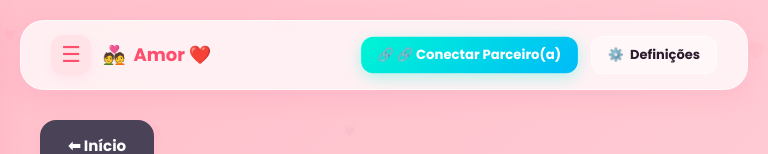
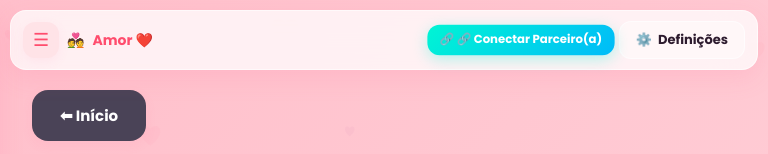
Before and after one commit to Canito6/Amor, a React (Vite) app in the folder frontend/: page /estatisticas in a window 768 px wide. Shown: the top 154 px of the page. Built offline with nearby package versions, Linux system fonts and the light colour scheme; no server answers; sample sign-in values are in the browser's storage.

Commit message:
fix(auth/ui): suporte para login por username/email case-insensitive e melhorias de layout mobile no frontend

```diff
--- a/frontend/src/components/dashboard/widgets/WelcomeBanner.jsx
+++ b/frontend/src/components/dashboard/widgets/WelcomeBanner.jsx
@@ -24,8 +24,44 @@ export default function WelcomeBanner({ nome, relationshipDate, language, t, onC
         boxShadow: 'var(--shadow-md)'
       }}
     >
-      {/* Integrated Action Controls (Top Right) */}
-      <div style={{ position: 'absolute', top: '20px', right: '20px', display: 'flex', gap: '8px', zIndex: 10 }}>
+      {/* Header Row with Badge & Action Buttons in Flexbox */}
+      <div
+        className="welcome-banner-header"
+        style={{
+          display: 'flex',
+          justifyContent: 'space-between',
+          alignItems: 'center',
+          flexWrap: 'wrap',
+          gap: '12px',
+          marginBottom: '14px',
+          position: 'relative',
+          zIndex: 10,
+          width: '100%'
+        }}
+      >
+        {/* Decorative Badge */}
+        <div
+          style={{
+            display: 'inline-flex',
+            alignItems: 'center',
+            gap: '6px',
+            padding: '6px 14px',
+            borderRadius: '20px',
+            background: 'rgba(255, 255, 255, 0.75)',
+            border: '1px solid rgba(255, 107, 157, 0.25)',
+            fontSize: '12px',
+            fontWeight: '700',
+            color: 'var(--primary-color)',
+            width: 'fit-content',
+            boxShadow: 'var(--shadow-sm)'
+          }}
+        >
+          <span className="pulse-heart">💖</span>
+          <span>{language === 'pt' ? 'O Nosso Cantinho de Amor' : 'Our Love Sanctuary'}</span>
+        </div>
+
+        {/* Integrated Action Controls (Flexbox side by side) */}
+        <div className="welcome-banner-actions" style={{ display: 'flex', alignItems: 'center', gap: '8px', flexWrap: 'wrap' }}>
           {!isEditingLayout && onCustomiseLayout && (
             <button
               onClick={onCustomiseLayout}
@@ -40,7 +76,8 @@ export default function WelcomeBanner({ nome, relationshipDate, language, t, onC
                 color: 'var(--primary-color)',
                 cursor: 'pointer',
                 boxShadow: 'var(--shadow-sm)',
-              transition: 'var(--transition-smooth)'
+                transition: 'var(--transition-smooth)',
+                whiteSpace: 'nowrap'
               }}
             >
               🛠️ {language === 'pt' ? 'Customizar Painel' : 'Customize Layout'}
@@ -60,34 +97,14 @@ export default function WelcomeBanner({ nome, relationshipDate, language, t, onC
                 color: 'var(--text-main)',
                 cursor: 'pointer',
                 boxShadow: 'var(--shadow-sm)',
-              transition: 'var(--transition-smooth)'
+                transition: 'var(--transition-smooth)',
+                whiteSpace: 'nowrap'
               }}
             >
-            ✏️ {language === 'pt' ? 'Editar Casal' : 'Edit Couple'}
+              ✏️ {language === 'pt' ? 'Editar' : 'Edit'}
             </button>
           )}
         </div>
-
-      {/* Decorative Badge */}
-      <div
-        style={{
-          display: 'inline-flex',
-          alignItems: 'center',
-          gap: '6px',
-          padding: '6px 14px',
-          borderRadius: '20px',
-          background: 'rgba(255, 255, 255, 0.75)',
-          border: '1px solid rgba(255, 107, 157, 0.25)',
-          fontSize: '12px',
-          fontWeight: '700',
-          color: 'var(--primary-color)',
-          width: 'fit-content',
-          marginBottom: '14px',
-          boxShadow: 'var(--shadow-sm)'
-        }}
-      >
-        <span className="pulse-heart">💖</span>
-        <span>{language === 'pt' ? 'O Nosso Cantinho de Amor' : 'Our Love Sanctuary'}</span>
       </div>
 
       {/* Premium background SVG illustration of intersecting hearts & stars */}
--- a/frontend/src/components/layout/MainLayout.css
+++ b/frontend/src/components/layout/MainLayout.css
@@ -46,12 +46,14 @@
   right: 20px;
   height: 70px;
   z-index: 90;
-  padding: 0 30px;
+  padding: 0 24px;
   display: flex;
   align-items: center;
   border-radius: 20px;
   box-shadow: 0 10px 30px rgba(0, 0, 0, 0.04);
   transition: var(--transition-smooth);
+  box-sizing: border-box;
+  max-width: 100%;
 }
 
 .layout-sidebar .global-topbar {
@@ -63,6 +65,8 @@
   display: flex;
   justify-content: space-between;
   align-items: center;
+  gap: 12px;
+  box-sizing: border-box;
 }
 
 .topbar-names {
@@ -84,14 +88,14 @@
 .topbar-actions {
   display: flex;
   align-items: center;
-  gap: 15px;
+  gap: 12px;
 }
 
 .btn-connect {
   background: linear-gradient(135deg, #00f5d4 0%, #00bbf9 100%);
   color: white;
   border: none;
-  padding: 8px 16px;
+  padding: 8px 14px;
   border-radius: 12px;
   font-weight: 700;
   font-family: var(--font-title);
@@ -100,6 +104,13 @@
   box-shadow: 0 4px 15px rgba(0, 245, 212, 0.3);
   animation: pulseGlow 2s infinite;
   transition: var(--transition-smooth);
+  display: inline-flex;
+  align-items: center;
+  justify-content: center;
+  gap: 6px;
+  line-height: 1.2;
+  white-space: nowrap;
+  box-sizing: border-box;
 }
 
 .btn-connect:hover {
@@ -164,12 +175,88 @@
 /* Responsividade de layout para ecrãs pequenos / mobile */
 @media (max-width: 1024px) {
   .layout-sidebar .layout-content-wrapper {
-    padding-left: 20px;
-    padding-right: 20px;
+    padding-left: 16px;
+    padding-right: 16px;
   }
 
   .layout-sidebar .global-topbar {
-    left: 20px;
+    left: 16px;
+    right: 16px;
+  }
+}
+
+@media (max-width: 768px) {
+  .layout-sidebar .layout-content-wrapper,
+  .layout-stacked .layout-content-wrapper {
+    padding-top: 80px;
+    padding-left: 12px;
+    padding-right: 12px;
+  }
+
+  .global-topbar,
+  .layout-sidebar .global-topbar {
+    top: 10px;
+    left: 10px;
+    right: 10px;
+    height: 60px;
+    padding: 0 12px;
+    border-radius: 16px;
+  }
+
+  .topbar-container {
+    display: flex;
+    justify-content: space-between;
+    align-items: center;
+    gap: 8px;
+    width: 100%;
+  }
+
+  .topbar-left {
+    gap: 8px !important;
+    min-width: 0;
+    flex-shrink: 1;
+  }
+
+  .topbar-menu-toggle {
+    width: 36px !important;
+    height: 36px !important;
+    font-size: 18px !important;
+    flex-shrink: 0;
+  }
+
+  .topbar-names {
+    font-size: 14px;
+    white-space: nowrap;
+    overflow: hidden;
+    text-overflow: ellipsis;
+  }
+
+  .topbar-actions {
+    gap: 6px;
+    flex-shrink: 0;
+  }
+
+  .btn-connect {
+    padding: 8px 12px;
+    font-size: 11.5px;
+  }
+
+  .topbar-settings-btn {
+    padding: 8px 12px;
+    font-size: 12px;
+  }
+}
+
+@media (max-width: 480px) {
+  .global-topbar,
+  .layout-sidebar .global-topbar {
+    padding: 0 10px;
+  }
+  .topbar-settings-btn span:not(.settings-icon) {
+    display: none;
+  }
+  .topbar-settings-btn {
+    padding: 8px 10px;
   }
 }
 
--- a/frontend/src/pages/couple/dashboard/Dashboard.css
+++ b/frontend/src/pages/couple/dashboard/Dashboard.css
@@ -217,27 +217,56 @@
 /* Barra de Ações Rápidas no Dashboard */
 .quick-actions-bar {
   display: flex;
-  justify-content: center;
-  gap: 12px;
-  margin: 20px 0 30px 0;
-  flex-wrap: wrap;
+  flex-direction: column;
+  align-items: center;
+  gap: 10px;
+  margin: 20px auto 30px auto;
+  width: 100%;
+  max-width: 300px;
+  box-sizing: border-box;
 }
 
 .quick-action-btn {
   display: flex;
   align-items: center;
+  justify-content: center;
+  width: 100%;
   gap: 8px;
-  padding: 10px 18px;
+  padding: 12px 18px;
   border-radius: 16px;
   border: 1px solid rgba(255, 77, 109, 0.2);
   background: rgba(255, 255, 255, 0.7);
   font-family: var(--font-title);
   font-weight: 700;
-  font-size: 13.5px;
+  font-size: 14px;
   color: var(--text-main);
   cursor: pointer;
   transition: all 0.3s cubic-bezier(0.34, 1.56, 0.64, 1);
   box-shadow: var(--shadow-sm);
+  box-sizing: border-box;
+  text-align: center;
+}
+
+@media (min-width: 640px) {
+  .quick-actions-bar {
+    flex-direction: row;
+    flex-wrap: wrap;
+    max-width: 700px;
+    gap: 12px;
+  }
+
+  .quick-action-btn {
+    width: calc(50% - 12px);
+    max-width: 320px;
+  }
+}
+
+@media (min-width: 900px) {
+  .quick-action-btn {
+    width: auto;
+    max-width: none;
+    flex: 1;
+  }
 }
 
 .theme-dark .quick-action-btn {
```
Also changed, not shown: 2 other files (tests, documents, lock files or other folders). Lines whose indentation alone changed are shown as unchanged.
